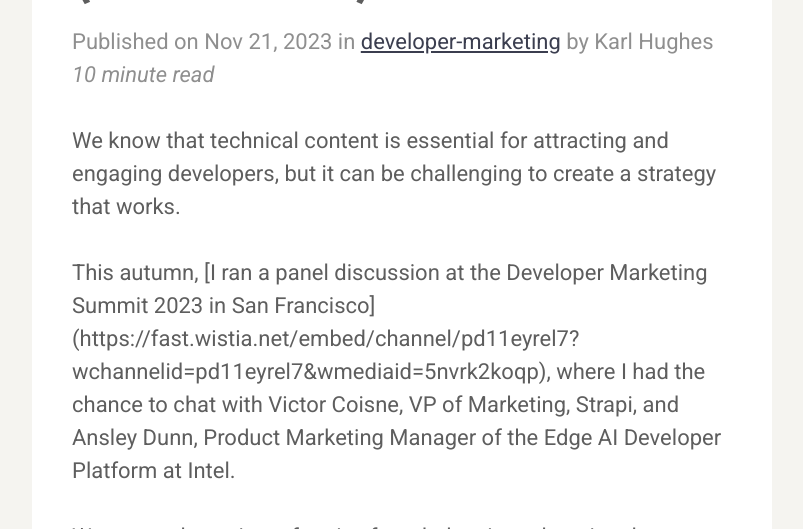
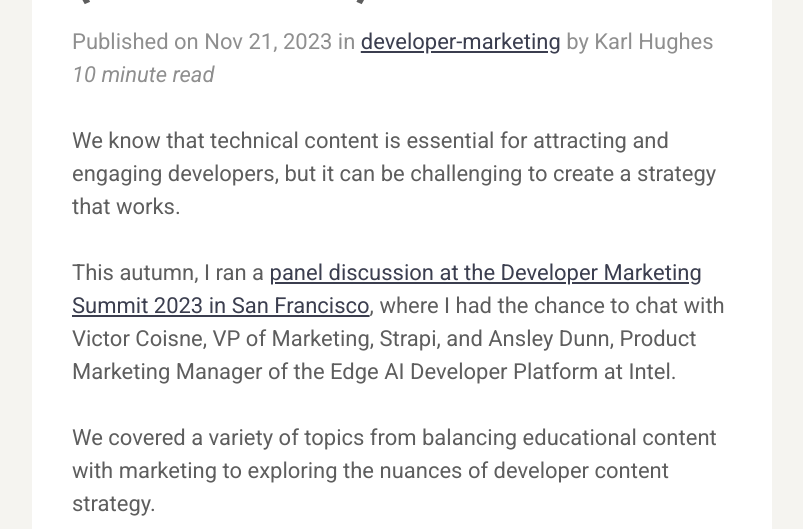
Before and after one commit to karllhughes/learn, a Jekyll site: the page built from _posts/2023-11-21-developer-content-strategies-that-work-and-scale.md, in a window 1280 px wide and 900 px high, scrolled down 860 px, cut to the strip 0-529 px from the top of the window. Shown: the whole strip, without its empty margins (238-1041 px from the left). Built offline with Jekyll 4.4.1, drawn with Linux system fonts in a browser that asks for light colours; a script that is not in the unit is left out.

Commit message:
Update Posts “2023-11-21-developer-content-strategies-that-work-and-scale”

```diff
--- a/_posts/2023-11-21-developer-content-strategies-that-work-and-scale.md
+++ b/_posts/2023-11-21-developer-content-strategies-that-work-and-scale.md
@@ -11,7 +11,7 @@
 ---
 We know that technical content is essential for attracting and engaging developers, but it can be challenging to create a strategy that works.
 
-This autumn, \[I ran a panel discussion at the Developer Marketing Summit 2023 in San Francisco](https://fast.wistia.net/embed/channel/pd11eyrel7?wchannelid=pd11eyrel7&wmediaid=5nvrk2koqp), where I had the chance to chat with Victor Coisne, VP of Marketing, Strapi, and Ansley Dunn, Product Marketing Manager of the Edge AI Developer Platform at Intel.
+This autumn, I ran a [panel discussion at the Developer Marketing Summit 2023 in San Francisco](https://fast.wistia.net/embed/channel/pd11eyrel7?wchannelid=pd11eyrel7&wmediaid=5nvrk2koqp), where I had the chance to chat with Victor Coisne, VP of Marketing, Strapi, and Ansley Dunn, Product Marketing Manager of the Edge AI Developer Platform at Intel.
 
 We covered a variety of topics from balancing educational content with marketing to exploring the nuances of developer content strategy.
 
@@ -43,18 +43,12 @@
 
 Now that we have explored marketing funnels and what types of content can be placed in each funnel, you might be wondering how to measure the value and success of your efforts.
 
-
-
 Here are a few common ways to measure content performance:
-
-
 
 * Keyword-based measurement: How well is your content ranking in search results for relevant keywords?
 * Persona-based measurement: Is your content helping to move leads further along in the buying process? This is where attribution comes in and where touchpoints become a relevant measurement tool.
 * Virality: Is your content being picked up by influencers, or is it being shared by users?
 * Engagement: How many impressions, clicks, views, and time spent on the page is your content getting?
-
-
 
 The best metrics to track will vary depending on your specific goals. For example, if your goal is to increase brand awareness, you'll want to track metrics such as virality and engagement. If your goal is to generate leads, you'll want to track metrics such as persona-based measurement and conversion rates.
 
@@ -62,19 +56,11 @@
 
 At Draft.dev, we often work with clients who are tasked with building a content strategy for their company from the ground up or continuing from where someone else left off. One of the most common questions we get is where to start and how to prioritize technical content efforts.
 
-
-
 The first step is to understand your customers' needs. What are the most common questions they ask? What are their pain points? Getting a good grasp of your customers' needs will help you start creating content that addresses those needs.
-
-
 
 Secondly, you can focus on use cases. What are the different ways that customers are using your product? What are their specific needs? For example, if you're seeing a lot of traffic to your website from people searching for a particular keyword, you could write a blog post or landing page that is optimized for that keyword and that provides clear and concise instructions on how to use your product to achieve a specific goal.
 
-
-
 Thirdly, consider the balance of hype vs. reality. While it's important to participate in the trendy and cool conversations that are current, actual use cases or troubleshooting a real customer problem will always trump the hyped content.
-
-
 
 Lastly, think about your customer’s intent when analyzing keywords’ search volume. When people search for certain keywords, what are they trying to achieve? Are they looking for information? Are they trying to solve a problem? Are they ready to buy? It's important to prioritize keywords that are closest to the intent of buying.
 
@@ -86,37 +72,21 @@
 
 Data-driven SEO involves using keyword research tools to identify the keywords that your target audience is searching for and then optimizing your content for those keywords. Intuition-driven SEO involves focusing on the topics that you think are important to your target audience and writing content about those topics, regardless of the search volume.
 
-
-
 It's important to find a balance between data and intuition when approaching SEO. You want to target keywords that have a high search volume, but you also want to target keywords that are relevant to your business and that your target audience is actually searching for.
-
-
 
 For example, “What is machine learning?” could be an extremely important keyword for EdgeAI Developer Platform (Intel) according to the data-driven measurement, but will it actually convert to sales? Probably not.
 
-
-
 One way to find a balance between data-driven and intuition-driven keywords is to focus on keywords that are “one level up” from your product. For example, if you sell a back-end development framework that sits on top of Kubernetes, you could write a guide to optimizing Kubernetes performance, and mention that using a performant framework (like yours) is one way to help improve this issue. This type of content can be helpful for developers who are still in the early stages of the buying process.
 
-
-
 Another way is talking to your customers. Knowing the problems they are trying to solve can help you to identify keywords that are relevant to your business and that your target audience is actually searching for.
-
-
 
 ## CTAs are Touchy Subject
 
 Using calls to action (CTAs) in developer content can be a tricky balancing act. You want the content to be educational and genuinely helpful, but you also have to serve some kind of marketing purpose.
 
-
-
 As Victor Coisne mentioned, developers are 'allergic to some of the marketing tactics.' This is because developers are typically more interested in self-directed learning and solving problems than in being sold to. That's why it's important to be subtle and avoid overt sales pitches when using CTAs in developer content.
 
-
-
 Here are some key recommendations that we learned from the panel discussion:
-
-
 
 * Focus on providing value and helping users to solve problems. Developers are more likely to engage with content that is relevant to their interests and needs.
 * Choose CTAs that are appropriate for the format of the content and the target audience. For example, a blog post might have a CTA to subscribe to a newsletter, while a white paper might have a CTA to download a free trial or register for a webinar.
@@ -126,43 +96,25 @@
 * Invite users to reply to an email or join an event. This is a great way to start a conversation with developers and learn more about their needs.
 * Book a call with sales CTAs are generally not effective for developer content. Developers are typically more interested in self-directed learning, so they're less likely to be interested in talking to a salesperson. However, these CTAs may be more effective for SaaS products or for companies with a more enterprise-focused ICP.
 
-
-
 ## Distribution
 
 Once you have put an excessive amount of work into creating high-quality technical content, it is equally important to distribute it effectively. There's an abundance of developer content being produced these days, and even if you have great content, it doesn't just get out there on its own merits.
 
-
-
 To get your content in front of the right people, you need to focus on being where the developers are. This means publishing your content on platforms where developers are active, such as Medium, Stack Overflow, and GitHub.
-
-
 
 Another way to reach a wider audience is to consider syndicating your content to other websites and platforms. This can help you get your content in front of people who might not have found it otherwise.
 
-
-
 In addition to publishing and syndicating your content, you should also engage with developers in communities where they are active. This could involve participating in online forums, answering questions, and providing value to the community.
-
-
 
 Finally, you can reach out to newsletter editors and pitch your stories. This is a great way to get your content in front of a targeted audience of developers who are interested in the topics you write about.
 
-
-
 When distributing your content, it's important to be helpful and non-spammy. Don't just dump your links everywhere you can. Instead, focus on providing value to developers and sharing your content in a way that is relevant to their needs.
-
-
 
 ## Beyond The Written Word
 
 When we refer to technical content, we often think of written content, such as blog posts, articles, and white papers. However, there are many other types of technical content that can be just as effective, if not more effective.
 
-
-
 Here are some examples of technical content that go beyond the written word:
-
-
 
 * Webinars: Webinars are a great way to share your knowledge and expertise with a large audience of developers. You can use webinars to teach developers about new technologies, best practices, or your product.
 * Demos: Demos are a great way to show developers how your product works and how it can benefit them. You can create demos for your website, social media, or even for webinars.
@@ -170,17 +122,11 @@
 * Short-form videos: Short-form videos can be both effective and not. It all comes down to where your target audience spends most time.
 * Influencer outreach: Reaching out to developer influencers and offering them to use your product in the different types of content that they create can also be very effective. Partnering with someone who already has a large following of developers can help you reach a wider audience and build credibility. Interestingly, the results may vary depending on the country, as Ansley Dunn mentioned, “We’ve had lots of success with influencer marketing in India, but it hasn’t picked up in the US”.
 
-
-
 ## Is Refreshing Content Worth It?
 
 Refreshing content can easily become one of the most challenging tasks in a company because it is both time-consuming and important. Technology is constantly changing, and if your content is not up to date, it will be less useful and informative for developers. This can lead to fewer conversions and leads.
 
-
-
 That being said, there are a couple of ways to make the process less overwhelming:
-
-
 
 * Prioritize the most popular content. Start by updating the content that gets the most views and engagement. This will ensure that you are getting the most out of your efforts.
 * [Use AI to help with content refreshing](https://www.positional.com/products/optimize). AI-powered content refreshing tools can scan your content, identify outdated information, suggest relevant updates, and pinpoint areas where user engagement has dropped.
@@ -189,14 +135,8 @@
 
 Creating a technical content strategy is a complex and ongoing process. There is no one-size-fits-all approach, and the best strategy will vary depending on your specific business and goals.
 
-
-
 It is important to remember that there is no perfect strategy. The best strategy is a result of long-term testing and iteration. Don't be afraid to experiment and try new things. And most importantly, focus on creating content that is valuable and informative for your target audience.
-
-
 
 As your business grows and changes, your technical content strategy will need to evolve as well. Be sure to regularly review your strategy and make adjustments as needed.
 
-
-
 If you have any questions about scaling technical content or you'd like to learn more about how we work with startups, please schedule a call with us today.
```
